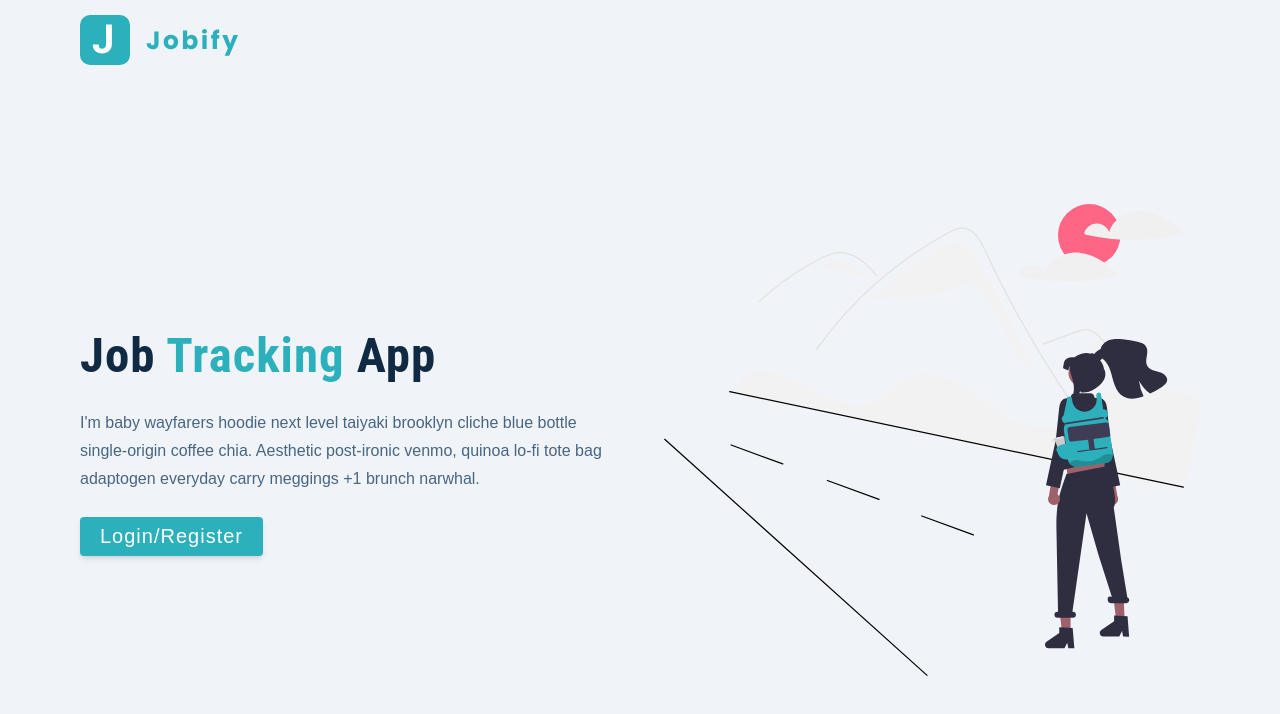
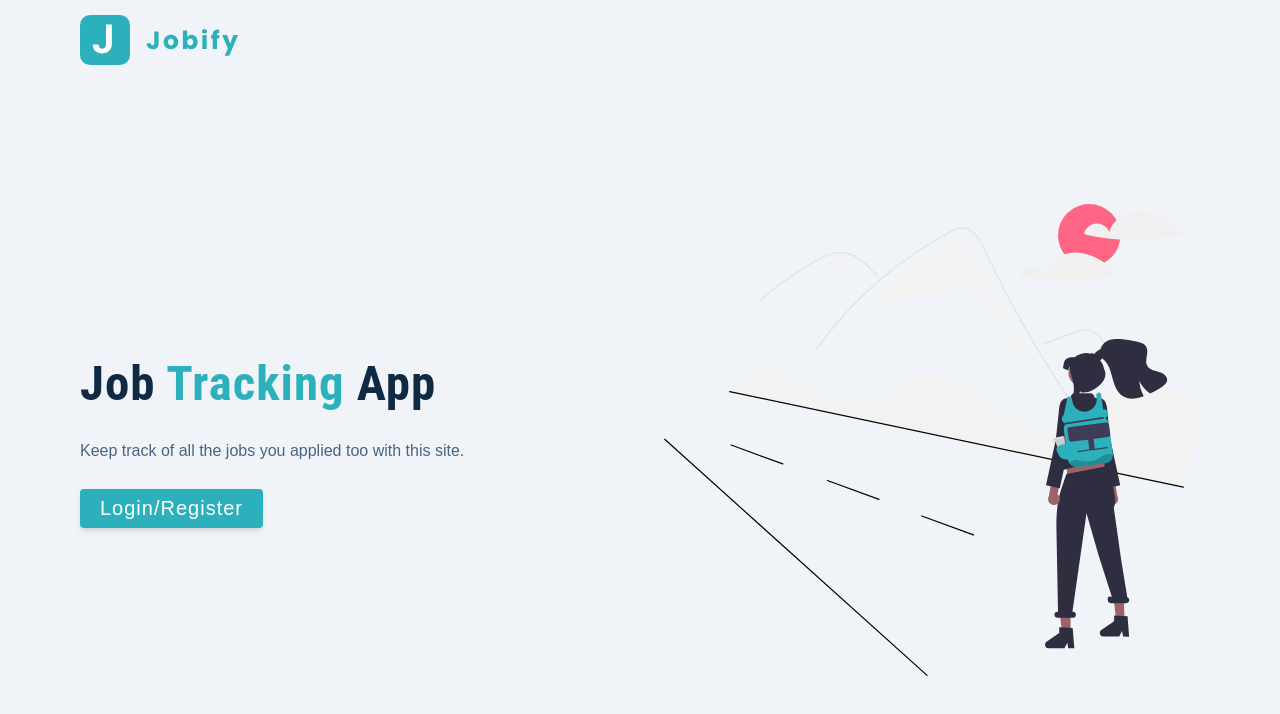
Before and after one commit to trace2798/jobTracker, a React (Create React App) app in the folder client/: page /landing in a window 1280 px wide. Shown: the top 714 px of the page. Built offline with nearby package versions, Linux system fonts and the light colour scheme; no server answers.

Commit message:
package lock deleted

```diff
--- a/client/src/pages/Landing.js
+++ b/client/src/pages/Landing.js
@@ -22,10 +22,7 @@ const Landing = () => {
               job <span>tracking</span> app
             </h1>
             <p>
-              I'm baby wayfarers hoodie next level taiyaki brooklyn cliche blue
-              bottle single-origin coffee chia. Aesthetic post-ironic venmo,
-              quinoa lo-fi tote bag adaptogen everyday carry meggings +1 brunch
-              narwhal.
+              Keep track of all the jobs you applied too with this site.
             </p>
             <Link to="/register" className="btn btn-hero">
               Login/Register
```
Also changed, not shown: 2 other files (tests, documents, lock files or other folders).
